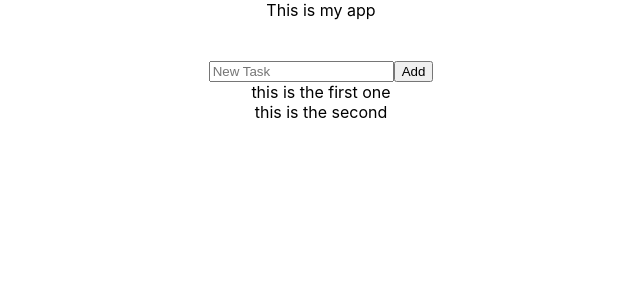
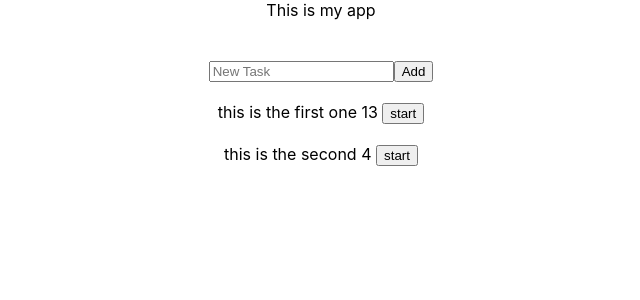
Before and after one commit to soferdani/redux-time-tracker, a React (Create React App) app: page / in a window 1280 px wide. Shown: the top 300 px of the page, without its empty margins (319-959 px from the left). Built offline with nearby package versions, Linux system fonts and the light colour scheme.

Commit message:
input hendler

```diff
--- a/src/App.js
+++ b/src/App.js
@@ -3,17 +3,21 @@ import Task from "./components/Task";
 import {useSelector, useDispatch} from "react-redux";
 import {addTask, startTimer, stopTimer} from './actions/index'
 
+function App() {
+    let inputValueHolder = ''
+    const inputChange = function (e) {
+        inputValueHolder = e.target.value
+    }
 
-function App() {
-    const allInfo = useSelector(state => state) // bring the state to the component
     const tasks = useSelector(state => state.tasks) // bring the state to the component
-    // console.log(allInfo);
     const dispatch = useDispatch();
 
     console.log(tasks)
     const handleClick = function () {
-        dispatch(addTask())
+        dispatch(addTask(3, inputValueHolder))
     }
+
+
 
 
     return (
@@ -22,11 +26,11 @@ function App() {
         <div>This is my app</div>
         <br/><br/>
 
-        <input type={'text'} placeholder={'New Task'} />
+        <input type={'text'} placeholder={'New Task'} onChange={inputChange} />
         <button onClick={handleClick}>Add</button>
 
         {tasks ? tasks.map((task) =>
-                <Task key={task.id} taskNmae={task.taskName}></Task>
+                <Task key={task.id} taskNmae={task.taskName} time={task.time}></Task>
         ): null}
 
     </div>
--- a/src/actions/index.js
+++ b/src/actions/index.js
@@ -1,7 +1,10 @@
 export const addTask = function (id ,taskName) {
     return{
         type: 'ADD_TASK',
-        payload: [id, taskName]
+        payload: {
+            id,
+            taskName
+        }
     }
 }
 
--- a/src/components/Task.jsx
+++ b/src/components/Task.jsx
@@ -4,7 +4,11 @@ export default function Task (props) {
 
     return (
         <div>
-            {props.taskNmae}
+            <br/>
+            <span>{props.taskNmae}   </span>
+            <span>{props.time}     </span>
+            <button>start</button>
+
         </div>
     )
 }
--- a/src/reducers/task.js
+++ b/src/reducers/task.js
@@ -8,9 +8,10 @@ const timerAppState = {
 }
 
 
-export default (state = timerAppState, action) => {
+export default (state= timerAppState, action) => {
     switch (action.type){
         case 'ADD_TASK':
+            console.log(action)
             state.tasks.push({id: action.id, taskName: action.taskName, time: 0})
         case 'START_TASK':
             return state;
```
Also changed, not shown: 1 other file (tests, documents, lock files or other folders).
